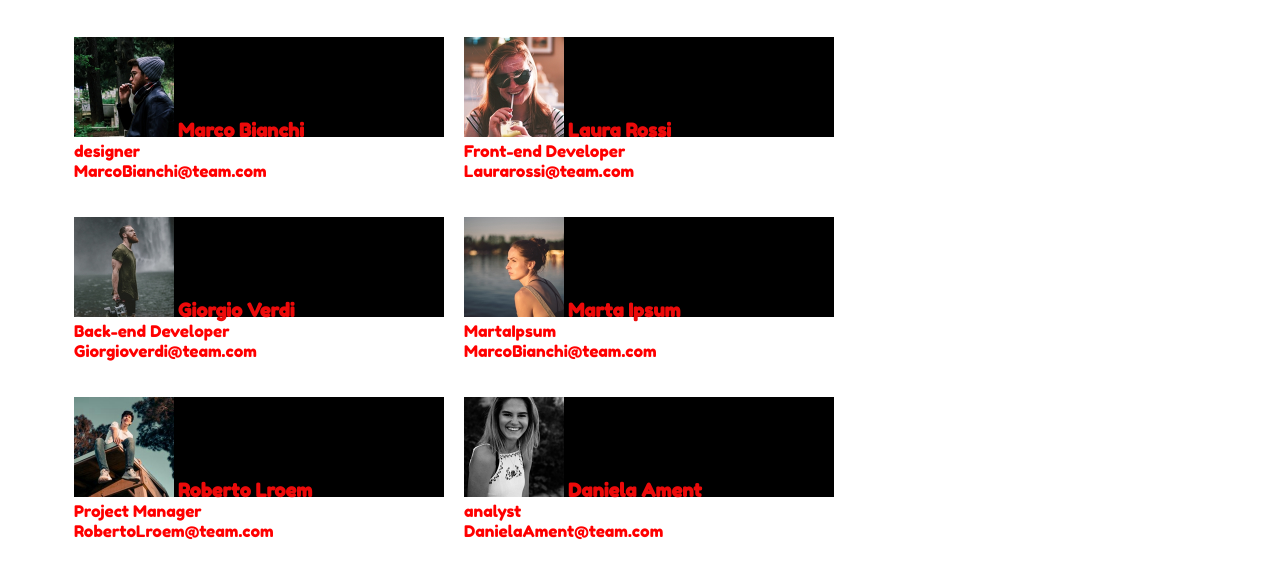
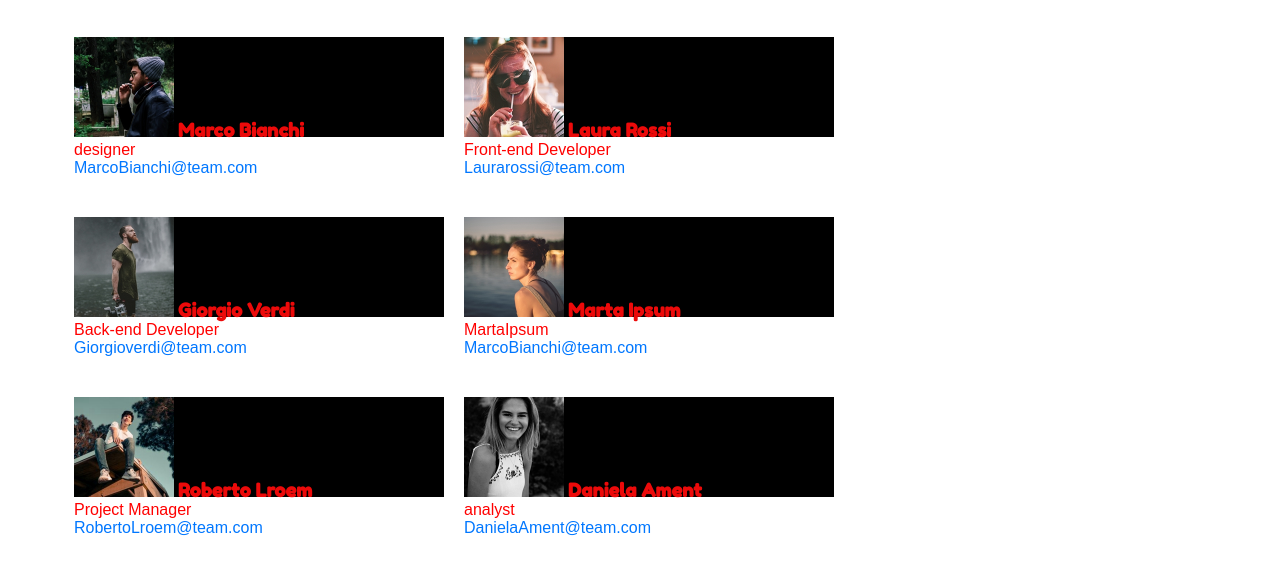
Before and after one commit to MarcoDeMarie/html-css-float-card, a plain HTML site: page idex.html in a window 1280 px wide. Shown: the part 158-736 px from the top of the page. Drawn offline with Linux system fonts and the light colour scheme.

Commit message:
[colori mail]

```diff
--- a/css/style.css
+++ b/css/style.css
@@ -55,6 +55,7 @@ h3{
 
 main p{
   color: red;
+  font-family: Arial, Helvetica, sans-serif;
 }
 
 
@@ -66,3 +67,7 @@ main p{
   margin: 40px 10px;
 
 }
+
+.mail{
+  color: rgb(0, 119, 255);
+}
--- a/idex.html
+++ b/idex.html
@@ -32,21 +32,21 @@
           <img src="img/male1.png" alt="male1">
           <h3>Marco Bianchi</h3>
           <p>designer</p>
-          <p>MarcoBianchi@team.com</p>
+          <p class="mail">MarcoBianchi@team.com</p>
         </div>
 
         <div class="col">
           <img src="img/female1.png" alt="female1">
           <h3>Laura Rossi</h3>
           <p>Front-end Developer</p>
-          <p>Laurarossi@team.com</p>
+          <p class="mail">Laurarossi@team.com</p>
 
         </div>
         <div class="col">
           <img src="img/male2.png" alt="male2">
           <h3>Giorgio Verdi</h3>
           <p>Back-end Developer</p>
-          <p>Giorgioverdi@team.com</p>
+          <p class="mail">Giorgioverdi@team.com</p>
       </div>
 
     </div>
@@ -59,21 +59,21 @@
         <img src="img/female2.png" alt="female2">
         <h3>Marta Ipsum</h3>
         <p>MartaIpsum</p>
-        <p>MarcoBianchi@team.com</p>
+        <p class="mail">MarcoBianchi@team.com</p>
         </div>
 
       <div class="col">
         <img src="img/male3.png" alt="male3">
         <h3>Roberto Lroem</h3>
         <p>Project Manager</p>
-        <p>RobertoLroem@team.com</p>
+        <p class="mail">RobertoLroem@team.com</p>
       </div>
 
       <div class="col">
         <img src="img/female3.png" alt="female3">
         <h3>Daniela Ament</h3>
         <p>analyst</p>
-        <p>DanielaAment@team.com</p>
+        <p class="mail">DanielaAment@team.com</p>
       </div>
     </div>
 
```
